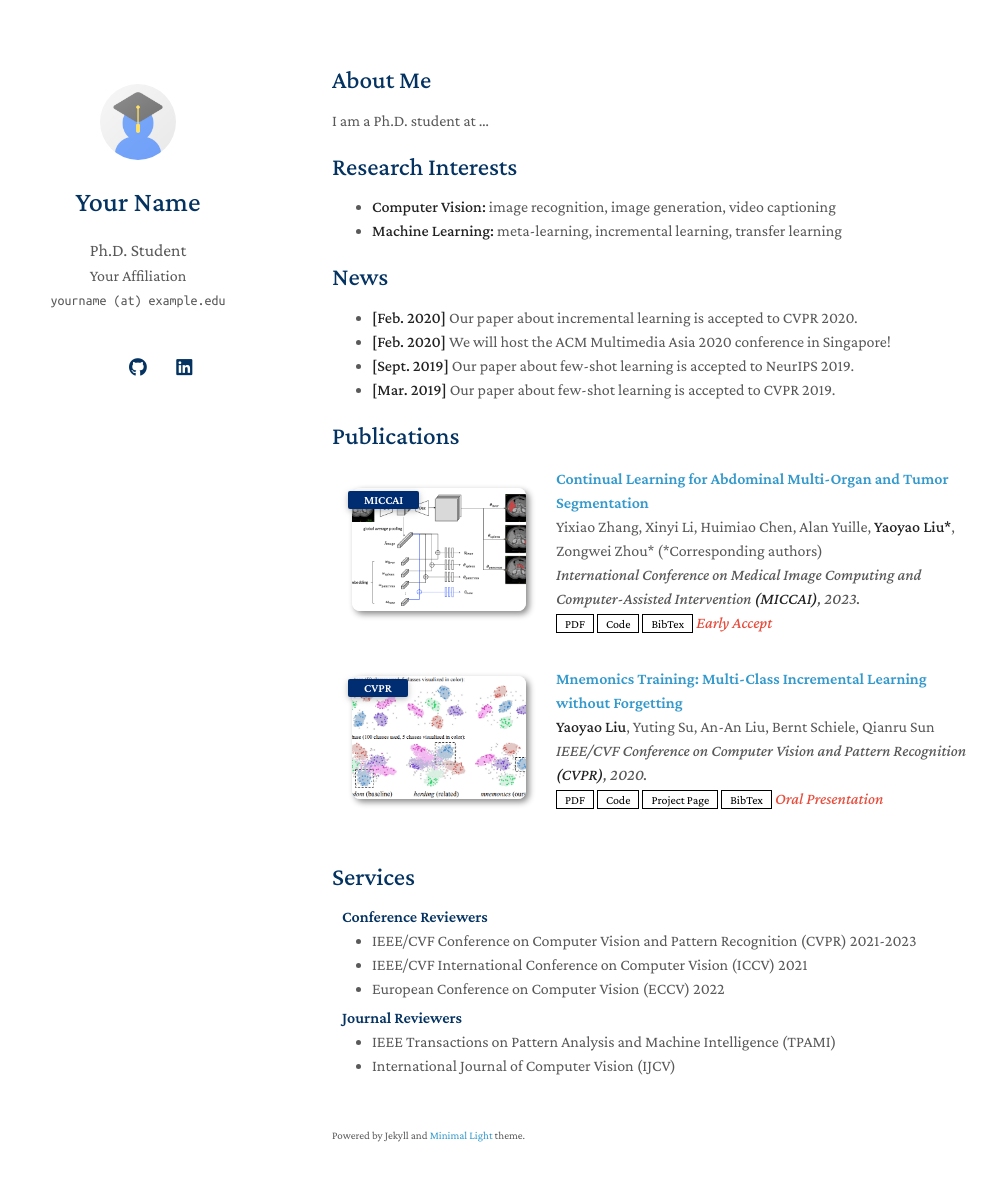
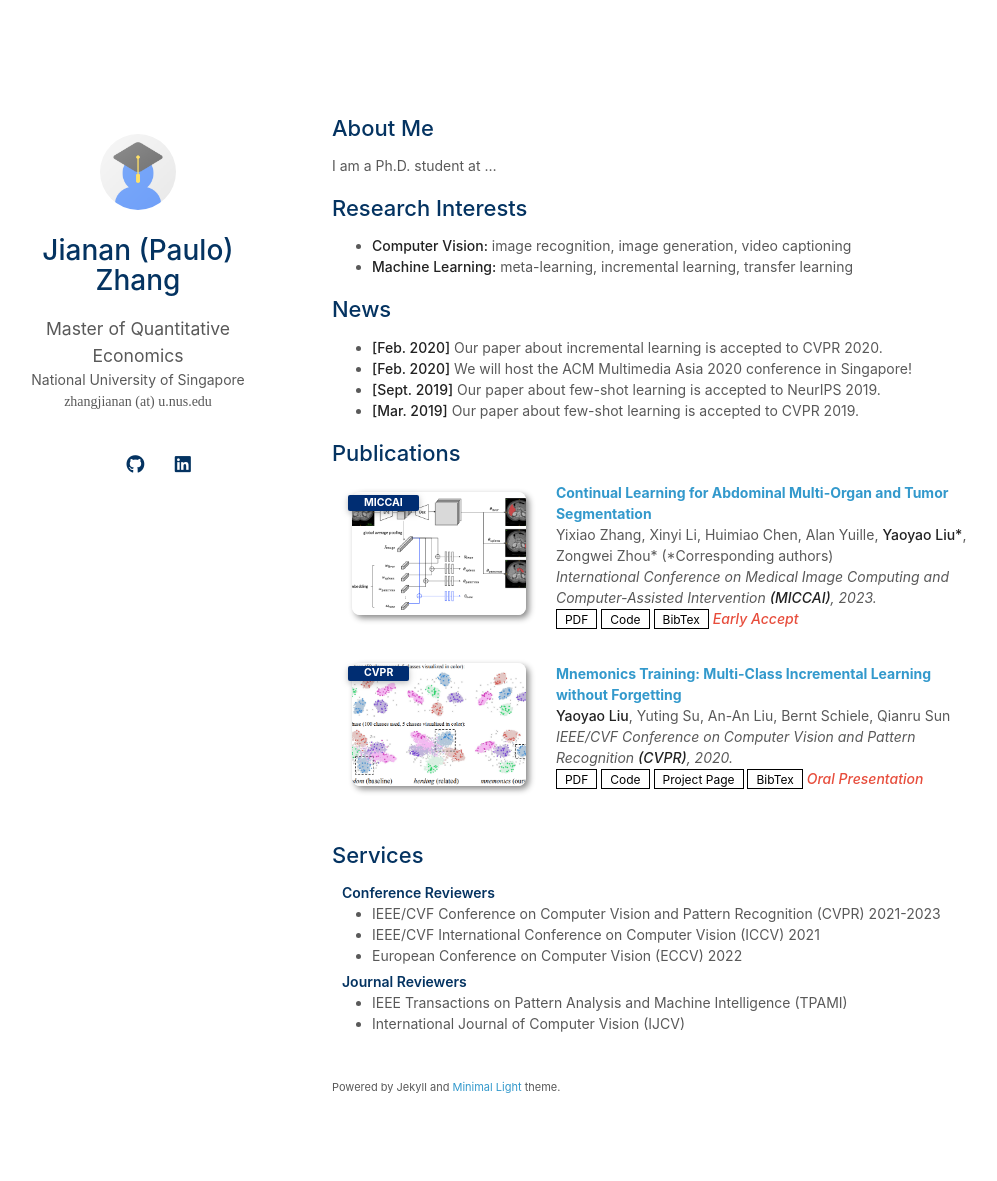
Before and after one commit to paulozhang42/paulozhang42.github.io, a Jekyll site: the page built from index.md, in a window 1280 px wide and 1216 px high. Shown: the top 1181 px of the window, without its empty margins (138-1135 px from the left). Built offline with Jekyll 4.4.1, drawn with Linux system fonts in a browser that asks for light colours; a style sheet for code colours, icons or effects is not loaded; our own code applies the rules of GitHub Pages for plain Markdown files.

Commit message:
Update _config.yml

```diff
--- a/_config.yml
+++ b/_config.yml
@@ -1,8 +1,8 @@
 # Basic Information
-title: Your Name
-position: Ph.D. Student
-affiliation: Your Affiliation
-email: yourname (at) example.edu
+title: Jianan (Paulo) Zhang
+position: Master of Quantitative Economics
+affiliation: National University of Singapore
+email: zhangjianan (at) u.nus.edu
 
 # Search Engine Optimization (SEO)
 # The following information is used to improve the website traffic from search engines, e.g., Google.
@@ -12,11 +12,9 @@ canonical: https://minimal-light-theme.yliu.me/
 
 # Links
 # If you don't need one of them, you may delete the corresponding line.
-google_scholar: https://scholar.google.com/
 cv_link: assets/files/curriculum_vitae.pdf
-github_link: https://github.com/
-linkedin: https://www.linkedin.com/
-twitter: https://twitter.com/
+github_link: https://github.com/paulozhang42/
+linkedin: https://www.linkedin.com/in/jianan-zhang-482331220/
 
 # Images (e.g., your profile picture and your website's favicon)
 # "favicon" and "favicon_dark" are used for the light and dark modes, respectively.
@@ -34,7 +32,7 @@ auto_dark_mode: true
 
 # Font
 # You can use this option to choose between Serif or Sans Serif fonts.
-font: "Serif" # or "Sans Serif"
+font: "Sans Serif" # or "Sans Serif"
 
 # Google Analytics ID
 # Please remove this if you don't use Google Analytics
```
